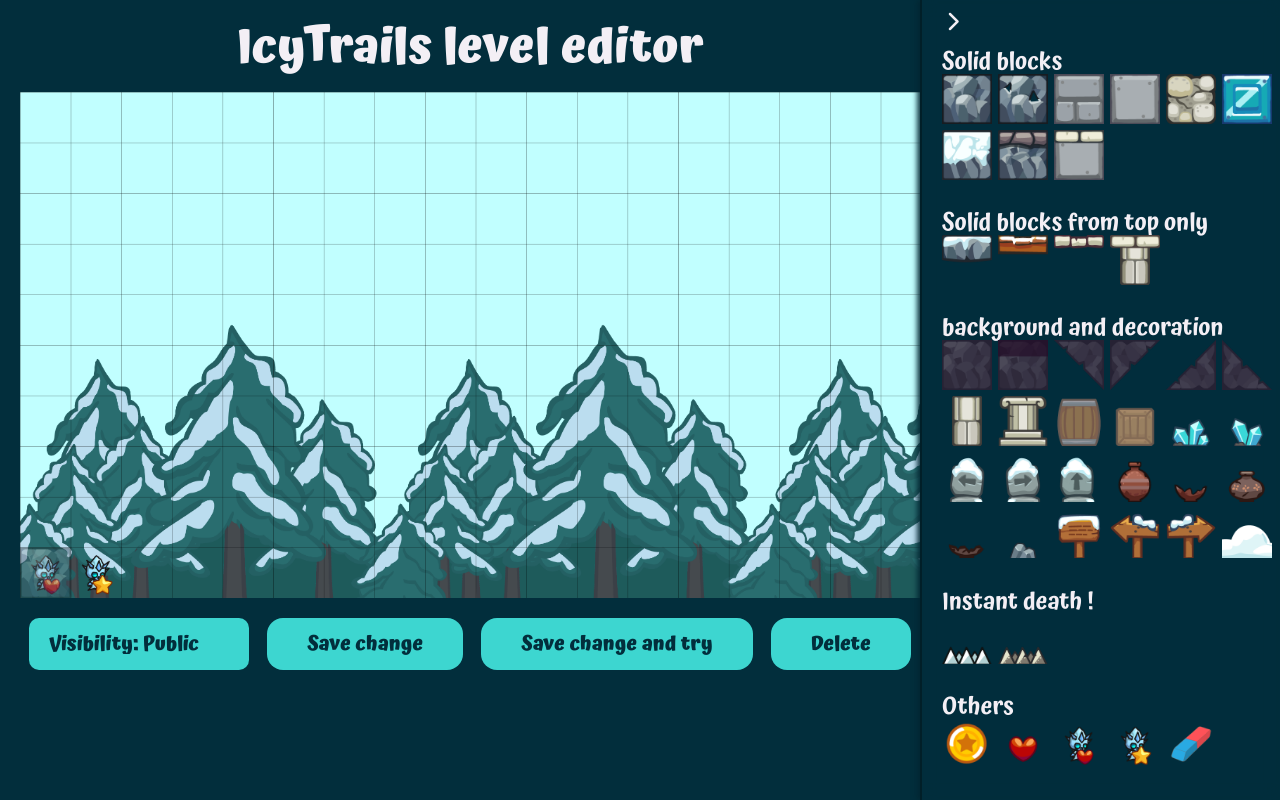
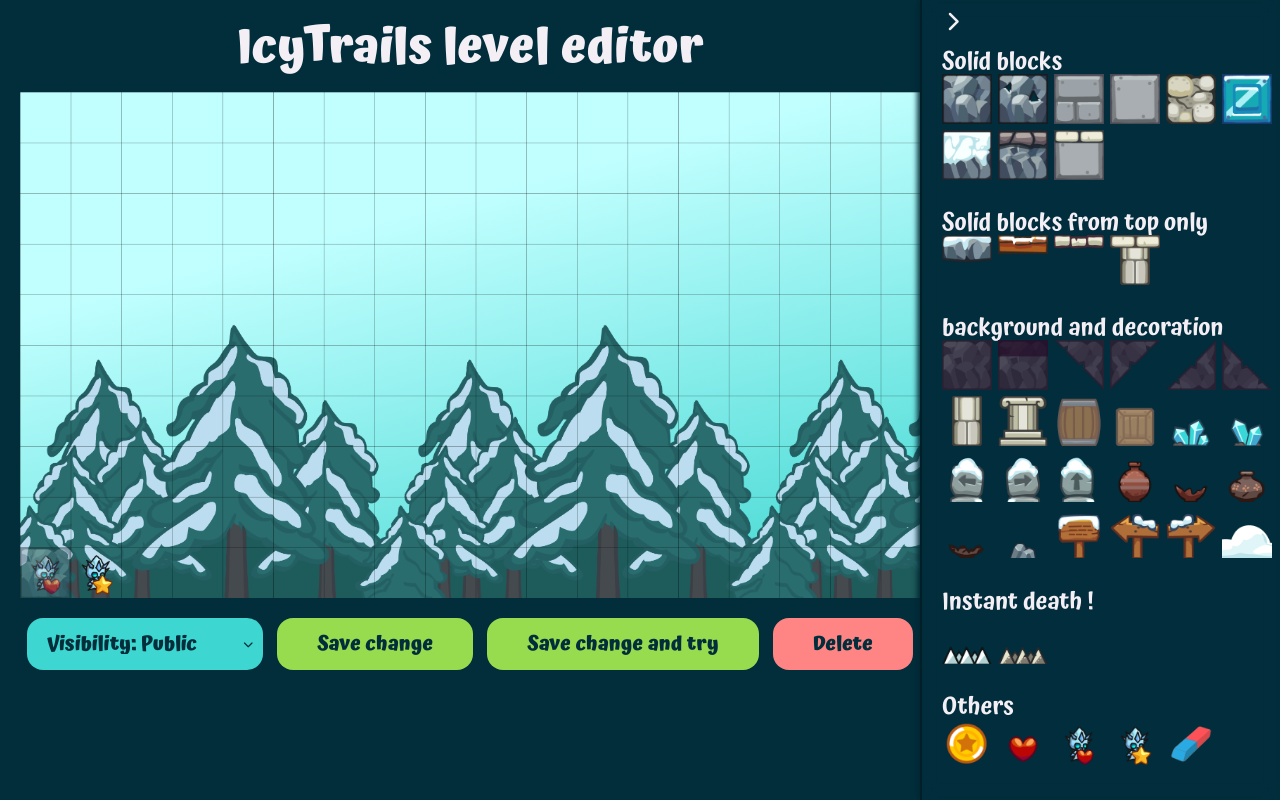
Before and after one commit to maxime-mrl/Icytrails, a PHP site: page /level-editor.html in a window 1280 px wide. Run offline with PHP 8.4, Linux system fonts and the light colour scheme.

Commit message:
small styling changes

```diff
--- a/level-editor.html
+++ b/level-editor.html
@@ -16,19 +16,22 @@
             <canvas width="1280" height="720" id="game-canvas"></canvas>
             <section class="controls">
                 <article class="visibility">
-                    <select name="visibility" id="visibility">
-                        <option value="public">Visibility: Public</option>
-                        <option value="private">Visibility: Un-listed</option>
-                    </select>
+                    <div class="select">
+                        <i class="fa-solid fa-chevron-down"></i>
+                        <select name="visibility" id="visibility">
+                            <option value="public">Visibility: Public</option>
+                            <option value="private">Visibility: Un-listed</option>
+                        </select>
+                    </div>
                 </article>
                 <article>
-                    <button class="btn">Save change</button>
+                    <button class="btn succes-bg">Save change</button>
                 </article>
                 <article>
-                    <button class="btn">Save change and try</button>
+                    <button class="btn succes-bg">Save change and try</button>
                 </article>
                 <article>
-                    <button class="btn">Delete</button>
+                    <button class="btn fail-bg">Delete</button>
                 </article>
             </section>
         </div>
--- a/script/classes/Renderer.js
+++ b/script/classes/Renderer.js
@@ -137,7 +137,7 @@ export default class Renderer {
         const y = this.canvas.height + this.world.translate.y * this.blockSize - bgHeight;
         for (let i = 0; i < 99; i++) {
             const x = i*bgWidth + this.world.translate.x * this.blockSize / 5;
-            this.world.ctx.drawImage(this.bg, x, y, bgWidth, bgHeight);
+            this.world.ctx.drawImage(this.bg, x, y, bgWidth * 1.01, bgHeight * 1.01);
         }
 
     }
--- a/script/game.js
+++ b/script/game.js
@@ -3,7 +3,7 @@ import Hero from "./classes/Hero.js";
 import confetti from "./ext/confetti.min.js"
 new FontFace("atma", "../asset/fonts/Atma-Bold.ttf"); // import font
 
-fetch('/script/level-a.json') // get the level (temp - should be something at least a bit different for backend)
+fetch('/script/level-easy.json') // get the level (temp - should be something at least a bit different for backend)
     .then(resp => resp.json())
     .then(data => new World(data));
 
@@ -114,7 +114,7 @@ class World {
             particleCount: 250,
             startVelocity: 30,
             spread: 360,
-            ticks: 60,
+            ticks: 80,
             origin: {
               x: 0.2,
               y: 0
@@ -124,7 +124,7 @@ class World {
               particleCount: 250,
               startVelocity: 30,
               spread: 360,
-              ticks: 60,
+              ticks: 80,
               origin: {
                 x: 0.8,
                 y: 0
--- a/stylesheets/style.css
+++ b/stylesheets/style.css
@@ -8,6 +8,9 @@
   src: url("../asset/fonts/Atma-Bold.ttf");
   font-weight: bold;
 }
+/* -------------------------------------------------------------------------- */
+/*                                    RESET                                   */
+/* -------------------------------------------------------------------------- */
 * {
   box-sizing: border-box;
   margin: 0;
@@ -36,6 +39,17 @@ a {
   text-decoration: none;
 }
 
+select {
+  background-color: transparent;
+  border: none;
+  padding: 0 1em 0 0;
+  margin: 0;
+  width: 100%;
+  cursor: inherit;
+  line-height: inherit;
+  z-index: 1;
+}
+
 /* -------------------------------------------------------------------------- */
 /*                                   CONTENT                                  */
 /* -------------------------------------------------------------------------- */
@@ -47,38 +61,65 @@ body {
 }
 
 .btn {
+  padding: 0.8em 2em;
   background-color: #3DD6D0;
-  padding: 0.8em 2em;
+  color: #022e3c;
+  font-weight: bold;
+  cursor: pointer;
   border-radius: 0.8em;
-  color: #022e3c;
-  cursor: pointer;
   transition: 200ms;
-  font-weight: bold;
 }
 .btn:hover {
   transform: scale(1.05);
 }
+.btn.succes-bg {
+  background-color: #97DB4F;
+}
+.btn.fail-bg {
+  background-color: #FF8585;
+}
 
-select {
+.select {
+  position: relative;
   color: #022e3c;
   background-color: #3DD6D0;
-  padding: 0.8em 1em;
-  border-radius: 0.5em;
   font-weight: bold;
   cursor: pointer;
+  border-radius: 0.8em;
   transition: 200ms;
 }
-select option {
+.select .fa-solid {
+  position: absolute;
+  top: 50%;
+  right: 1em;
+  transform: translateY(-50%);
+  pointer-events: none;
+  font-size: 0.5em;
+}
+.select select {
+  padding: 0.8em 1em;
+  margin-right: 0.8em;
+}
+.select option {
   background-color: #F3EFF5;
 }
-select option::-moz-selection {
+.select option::-moz-selection {
   background-color: #3DD6D0;
 }
-select option::selection {
+.select option::selection {
   background-color: #3DD6D0;
 }
-select:hover {
+.select:hover {
   transform: scale(1.05);
+}
+
+select:after {
+  content: "";
+  width: 0.8em;
+  height: 0.5em;
+  background-color: #97DB4F;
+  -webkit-clip-path: polygon(100% 0%, 0 0%, 50% 100%);
+          clip-path: polygon(100% 0%, 0 0%, 50% 100%);
 }
 
 .h1 {
@@ -98,6 +139,7 @@ select:hover {
 #game-canvas {
   display: block;
   background-color: rgb(193, 255, 255);
+  background: linear-gradient(165deg, rgb(193, 255, 255) 30%, rgb(61, 214, 208) 100%);
 }
 #game-canvas.fullscreen {
   position: fixed;
@@ -141,7 +183,7 @@ select:hover {
 }
 
 .modal-button {
-  position: fixed;
+  position: absolute;
   top: 0.5em;
   right: 1em;
   background: none;
@@ -150,24 +192,26 @@ select:hover {
 }
 
 .blocks-select {
-  position: fixed;
+  position: absolute;
   right: 0;
   top: 0;
+  display: grid;
+  gap: 1em;
+  width: 18em;
+  height: -moz-fit-content;
+  height: fit-content;
+  min-height: 100%;
+  padding: 2.5em 0 1em 1em;
   border-left: 2px solid #011f28;
   background-color: rgba(2, 46, 60, 0.8);
   box-shadow: -3px 0 5px rgba(2, 38, 50, 0.9);
   -webkit-backdrop-filter: blur(8px);
           backdrop-filter: blur(8px);
-  padding: 2.5em 0 1em 1em;
-  width: 18em;
-  transform: translateX(100%) scaleX(0);
-  transition: 250ms;
-  height: 100%;
   -webkit-user-select: none;
      -moz-user-select: none;
           user-select: none;
-  display: grid;
-  gap: 1em;
+  transform: translateX(100%) scaleX(0);
+  transition: 250ms;
 }
 .blocks-select .blocks {
   display: flex;
--- a/stylesheets/style.scss
+++ b/stylesheets/style.scss
@@ -18,6 +18,9 @@ $fail: #FF8585;
 
 $editor-transition: 250ms;
 
+/* -------------------------------------------------------------------------- */
+/*                                    RESET                                   */
+/* -------------------------------------------------------------------------- */
 * {
   box-sizing: border-box;
   margin: 0;
@@ -44,6 +47,18 @@ a {
   text-decoration: none;
 }
 
+select {
+  background-color: transparent;
+  border: none;
+  padding: 0 1em 0 0;
+  margin: 0;
+  width: 100%;
+  cursor: inherit;
+  line-height: inherit;
+  z-index: 1;
+}
+
+
 /* -------------------------------------------------------------------------- */
 /*                                   CONTENT                                  */
 /* -------------------------------------------------------------------------- */
@@ -55,25 +70,42 @@ body {
 }
 
 .btn {
+  padding: 0.8em 2em;
   background-color: $accent;
-  padding: 0.8em 2em;
+  color: $bg;
+  font-weight: bold;
+  cursor: pointer;
   border-radius: 0.8em;
-  color: $bg;
-  cursor: pointer;
   transition: 200ms;
-  font-weight: bold;
-  &:hover {
-    transform: scale(1.05);
+  &:hover { transform: scale(1.05) }
+  &.succes-bg {
+    background-color: $success;
+  }
+  &.fail-bg {
+    background-color: $fail;
   }
 }
 
-select {
+.select {
+  position: relative;
+  // Custom arrow
+  .fa-solid {
+    position: absolute;
+    top: 50%;
+    right: 1em;
+    transform: translateY(-50%);
+    pointer-events: none;
+    font-size: 0.5em;
+  }
+  select {
+    padding: 0.8em 1em;
+    margin-right: 0.8em;
+  }
   color: $bg;
   background-color: $accent;
-  padding: 0.8em 1em;
-  border-radius: 0.5em;
   font-weight: bold;
   cursor: pointer;
+  border-radius: 0.8em;
   transition: 200ms;
   option {
     background-color: $white;
@@ -83,6 +115,17 @@ select {
   }
   &:hover {
     transform: scale(1.05);
+  }
+
+}
+
+select {
+  &:after {
+    content: "";
+    width: 0.8em;
+    height: 0.5em;
+    background-color: #97DB4F;
+    clip-path: polygon(100% 0%, 0 0%, 50% 100%);
   }
 }
 
@@ -103,6 +146,7 @@ select {
 #game-canvas {
     display: block;
     background-color: rgb(193, 255, 255);
+    background: linear-gradient(165deg, rgb(193,255,255) 30%, rgb(61,214,208) 100%);
     &.fullscreen {
       position: fixed;
       top: 0;
@@ -146,7 +190,7 @@ select {
 }
 
 .modal-button {
-  position: fixed;
+  position: absolute;
   top: 0.5em;
   right: 1em;
   background: none;
@@ -155,21 +199,22 @@ select {
 }
 
 .blocks-select {
-  position: fixed;
+  position: absolute;
   right: 0;
   top: 0;
+  display: grid;
+  gap: 1em;
+  width: 18em;
+  height: fit-content;
+  min-height: 100%;
+  padding: 2.5em 0 1em 1em;
   border-left: 2px solid darken($bg, 4);
   background-color: fade-out($bg, 0.2);
   box-shadow: -3px 0 5px fade-out(darken($bg, 2), 0.1);
   backdrop-filter: blur(8px);
-  padding: 2.5em 0 1em 1em;
-  width: 18em;
+  user-select: none;
   transform: translateX(100%) scaleX(0);
   transition: $editor-transition;
-  height: 100%;
-  user-select: none;
-  display: grid;
-  gap: 1em;
   .blocks {
     display: flex;
     flex-wrap: wrap;
```
Also changed, not shown: script/level-easy.json (renamed from script/level-c.json), script/level-hard.json (renamed from script/level-b.json), script/level-medium.json (renamed from script/level-a.json), 1 other file.
